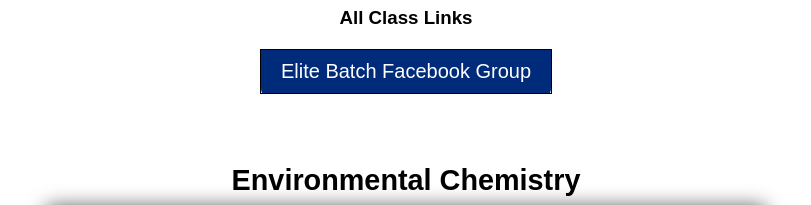
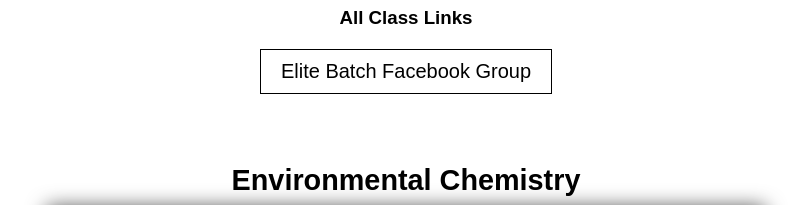
Before and after one commit to Muntahi-Safwan/Elite-Batch, a plain HTML site: page index.html in a window 1280 px wide. Shown: the part 205-410 px from the top of the page, without its empty margins (234-1045 px from the left). Drawn offline with Linux system fonts and the light colour scheme.

Commit message:
button style changed

```diff
--- a/style.css
+++ b/style.css
@@ -81,12 +81,14 @@
   font-family: Arial, Helvetica, sans-serif;
   cursor: pointer;
   margin: 10px;
-  color: #ffffff;
+  color: #000000;
   position: relative;
   overflow: hidden;
 }
 .btn:hover {
-  color: #000000;
+  color: #fffafa;
+  transform: scale(0.9);
+  transition: 0.6s;
 }
 .btn::before {
   content: "";
@@ -96,13 +98,13 @@
   height: 0%;
   background: #002b7a;
   z-index: -1;
-  transition: 0.8s;
-  top: 0;
-  border-radius: 0 0 50% 50%;
-  height: 180%;
+  transition: 0.5s;
+  bottom: 0;
+  border-radius: 50% 50% 0 0;
+  height: 0%;
 }
 .btn:hover::before {
-  height: 0%;
+  height: 180%;
 }
 
 @media only screen and (max-width: 600px) {
```
